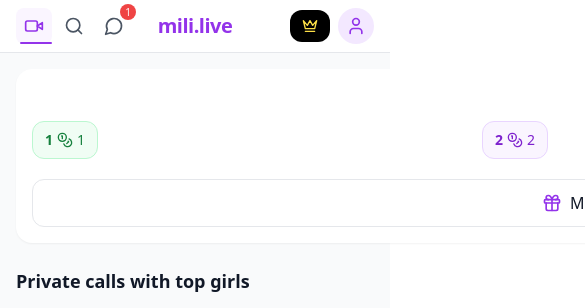
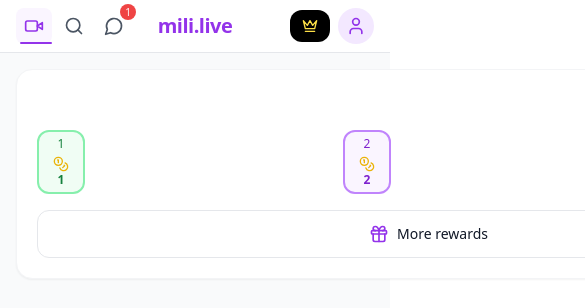
Before and after one commit to obionecodes/project, a React (Vite) app: page / in a window 390 px wide. Shown: the top 308 px of the page, 585 px wide, since content can reach past the window. Built offline with nearby package versions, Linux system fonts and the light colour scheme.

Commit message:
mobile: redesign components to match screenshot layout

```diff
--- a/src/App.tsx
+++ b/src/App.tsx
@@ -10,6 +10,7 @@ import MobileRewardsCard from './components/MobileRewardsCard';
 import MobileCallHistory from './components/MobileCallHistory';
 import { TabType, ExploreTab, MessageFilter, ProfileFilter } from './types';
 import { mockUsers, mockMessages, coinRewards, currentUser } from './data/mockData';
+import { Video } from 'lucide-react';
 
 function App() {
   const [activeTab, setActiveTab] = useState<TabType>('video-chat');
@@ -90,8 +91,16 @@ function App() {
 
             {/* Mobile action buttons */}
             <div className="lg:hidden grid grid-cols-2 gap-3">
-              <button className="h-12 rounded-xl border border-gray-200 bg-white text-gray-900 font-medium">View stories</button>
-              <button className="h-12 rounded-xl bg-pink-500 text-white font-semibold">Start random</button>
+              <button className="flex items-center justify-center gap-2 h-12 rounded-xl border border-gray-200 bg-white text-gray-900 font-medium text-sm">
+                <svg className="w-5 h-5 text-gray-500" fill="none" stroke="currentColor" viewBox="0 0 24 24">
+                  <path strokeLinecap="round" strokeLinejoin="round" strokeWidth={2} d="M14.828 14.828a4 4 0 01-5.656 0M9 10h1m4 0h1m-6 4h.01M21 12a9 9 0 11-18 0 9 9 0 0118 0z" />
+                </svg>
+                View stories
+              </button>
+              <button className="flex items-center justify-center gap-2 h-12 rounded-xl bg-pink-500 text-white font-semibold text-sm hover:bg-pink-600 transition-colors">
+                <Video className="w-5 h-5" />
+                Start random
+              </button>
             </div>
 
             {/* Mobile call history strip */}
--- a/src/components/MobileCallHistory.tsx
+++ b/src/components/MobileCallHistory.tsx
@@ -7,37 +7,52 @@ interface MobileCallHistoryProps {
 }
 
 export default function MobileCallHistory({ users }: MobileCallHistoryProps) {
-  const items = users.slice(0, 10);
+  const items = users.slice(0, 8);
 
   return (
     <div className="lg:hidden">
-      <div className="flex items-center justify-center -mb-2">
-        <div className="flex items-center gap-2 bg-white px-4 py-2 rounded-full shadow">
+      {/* Call history toggle button */}
+      <div className="flex items-center justify-center mb-4">
+        <button className="flex items-center gap-2 bg-white px-5 py-3 rounded-full shadow-sm border border-gray-100">
           <ChevronUp className="h-4 w-4 text-gray-500" />
           <span className="text-sm font-medium text-gray-800">Call history</span>
-        </div>
+        </button>
       </div>
 
-      <div className="mt-4 flex gap-3 overflow-x-auto pb-2">
+      {/* Horizontal scrollable cards */}
+      <div className="flex gap-3 overflow-x-auto pb-4 scrollbar-hide">
         {items.map((u) => (
-          <div key={u.id} className="relative shrink-0 w-56 rounded-2xl overflow-hidden bg-white shadow-sm">
-            <div className="aspect-[5/3]">
+          <div key={u.id} className="relative shrink-0 w-48 rounded-2xl overflow-hidden bg-white shadow-sm border border-gray-100">
+            {/* User image */}
+            <div className="aspect-[4/5] relative">
               <img src={u.avatar} alt={u.name} className="w-full h-full object-cover" />
+
+              {/* Status badge */}
+              <div className="absolute top-2 left-2">
+                <span className={`px-2 py-1 rounded-full text-xs font-medium ${
+                  u.status === 'Available'
+                    ? 'bg-green-600 text-white'
+                    : u.status === 'In call'
+                    ? 'bg-orange-500 text-white'
+                    : 'bg-gray-600 text-white'
+                }`}>
+                  {u.status === 'Available' ? 'Online' : u.status}
+                </span>
               </div>
-            <div className="absolute top-2 left-2 text-white text-sm font-medium">
-              <span className={`px-2 py-0.5 rounded ${
-                u.status === 'Available' ? 'bg-green-600' : u.status === 'In call' ? 'bg-orange-600' : 'bg-gray-600'
-              }`}>{u.status === 'Available' ? 'Online' : u.status}</span>
-            </div>
+
+              {/* Call button */}
               <button
-              className="absolute bottom-2 right-2 p-3 rounded-full bg-white text-purple-600 shadow-md disabled:bg-gray-200 disabled:text-gray-400"
+                className="absolute bottom-2 right-2 p-2.5 rounded-full bg-white text-purple-600 shadow-md hover:bg-gray-50 transition-colors disabled:bg-gray-200 disabled:text-gray-400"
                 aria-label="Start call"
                 disabled={u.status !== 'Available'}
               >
                 <Video className="h-4 w-4" />
               </button>
-            <div className="px-3 py-3">
-              <p className="text-gray-900 font-medium truncate">{u.name}, {u.age}</p>
+            </div>
+
+            {/* User info */}
+            <div className="p-3">
+              <p className="text-gray-900 font-medium text-sm truncate">{u.name}, {u.age}</p>
             </div>
           </div>
         ))}
--- a/src/components/MobileRewardsCard.tsx
+++ b/src/components/MobileRewardsCard.tsx
@@ -11,44 +11,42 @@ export default function MobileRewardsCard({ rewards, onClaimNext }: MobileReward
   const nextUnclaimed = rewards.find((r) => !r.claimed);
 
   return (
-    <div className="lg:hidden bg-white rounded-2xl p-4 shadow-sm">
-      <p className="text-center text-gray-900 font-semibold mb-3">
+    <div className="lg:hidden bg-white rounded-2xl p-5 shadow-sm border border-gray-100">
+      <h3 className="text-center text-gray-900 font-semibold text-base mb-4">
         Come every day and grab FREE coins
-      </p>
+      </h3>
 
-      <div className="flex items-center justify-between gap-2 overflow-x-auto pb-1">
+      {/* Daily rewards row */}
+      <div className="flex items-center justify-between gap-2 mb-4">
         {rewards.map((r) => {
           const isActive = nextUnclaimed ? r.day === nextUnclaimed.day : false;
           return (
             <div
               key={r.day}
-              className={`flex items-center gap-1 px-3 py-2 rounded-xl border text-sm whitespace-nowrap ${
+              className={`flex flex-col items-center justify-center w-12 h-16 rounded-xl border-2 ${
                 r.claimed
-                  ? 'bg-green-50 border-green-200 text-green-700'
+                  ? 'bg-green-50 border-green-300 text-green-700'
                   : isActive
-                  ? 'bg-purple-50 border-purple-200 text-purple-700'
-                  : 'bg-gray-50 border-gray-200 text-gray-700'
+                  ? 'bg-purple-50 border-purple-400 text-purple-700'
+                  : 'bg-gray-50 border-gray-200 text-gray-600'
               }`}
             >
-              <span className="font-semibold">{r.day}</span>
-              <Coins className="h-4 w-4" />
-              <span>{r.coins}</span>
+              <span className="text-xs font-medium mb-1">{r.day}</span>
+              <Coins className="h-4 w-4 text-yellow-500" />
+              <span className="text-xs font-semibold">{r.coins}</span>
             </div>
           );
         })}
       </div>
 
-      <div className="mt-4 grid grid-cols-2 gap-3">
-        <button
-          className="flex items-center justify-center gap-2 h-12 rounded-xl border border-gray-200 text-gray-900 font-medium"
-          type="button"
-        >
+      {/* Action buttons */}
+      <div className="grid grid-cols-2 gap-3">
+        <button className="flex items-center justify-center gap-2 h-12 rounded-xl border border-gray-200 bg-white text-gray-900 font-medium text-sm">
           <Gift className="h-5 w-5 text-purple-600" />
           More rewards
         </button>
         <button
-          className="h-12 rounded-xl bg-emerald-600 text-white font-semibold disabled:opacity-60 disabled:cursor-not-allowed"
-          type="button"
+          className="h-12 rounded-xl bg-emerald-500 text-white font-semibold text-sm disabled:opacity-60 disabled:cursor-not-allowed hover:bg-emerald-600 transition-colors"
           onClick={() => nextUnclaimed && onClaimNext(nextUnclaimed.day)}
           disabled={!nextUnclaimed}
         >
```
Lines whose indentation alone changed are shown as unchanged.
